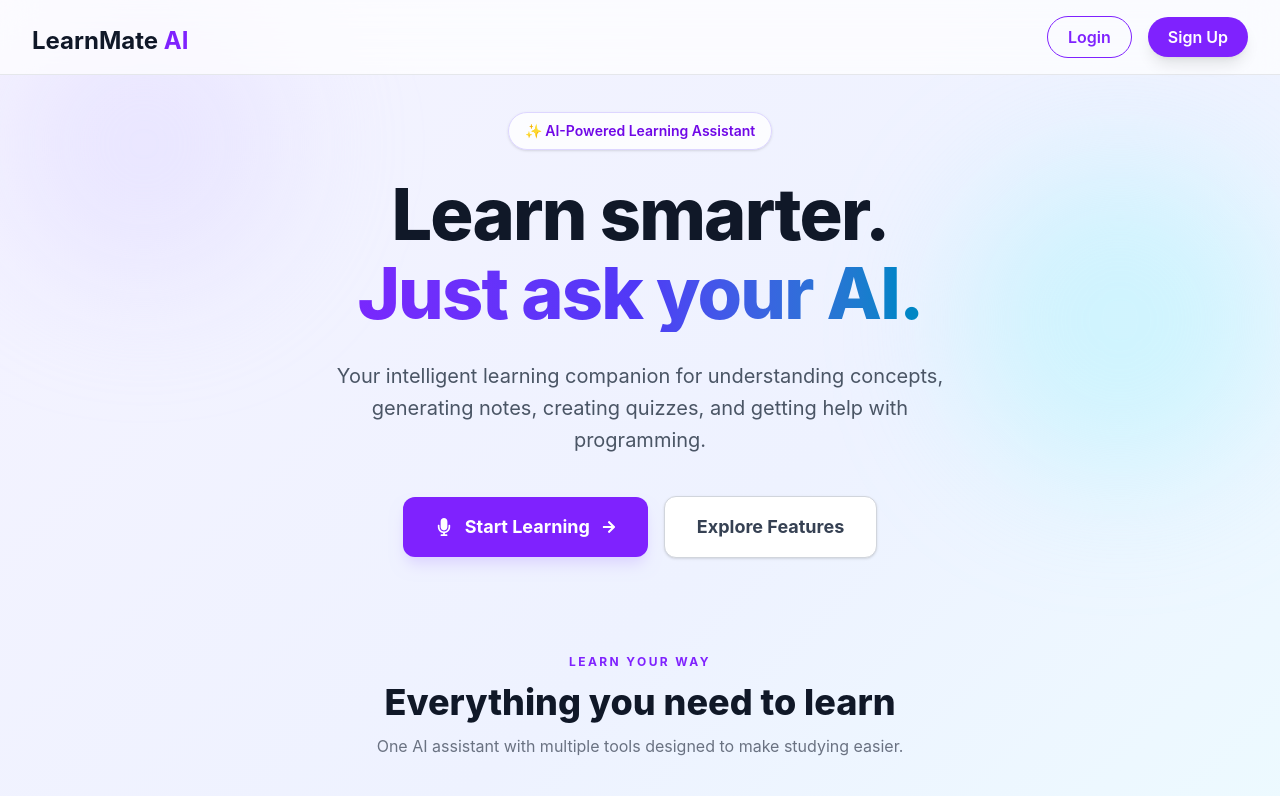
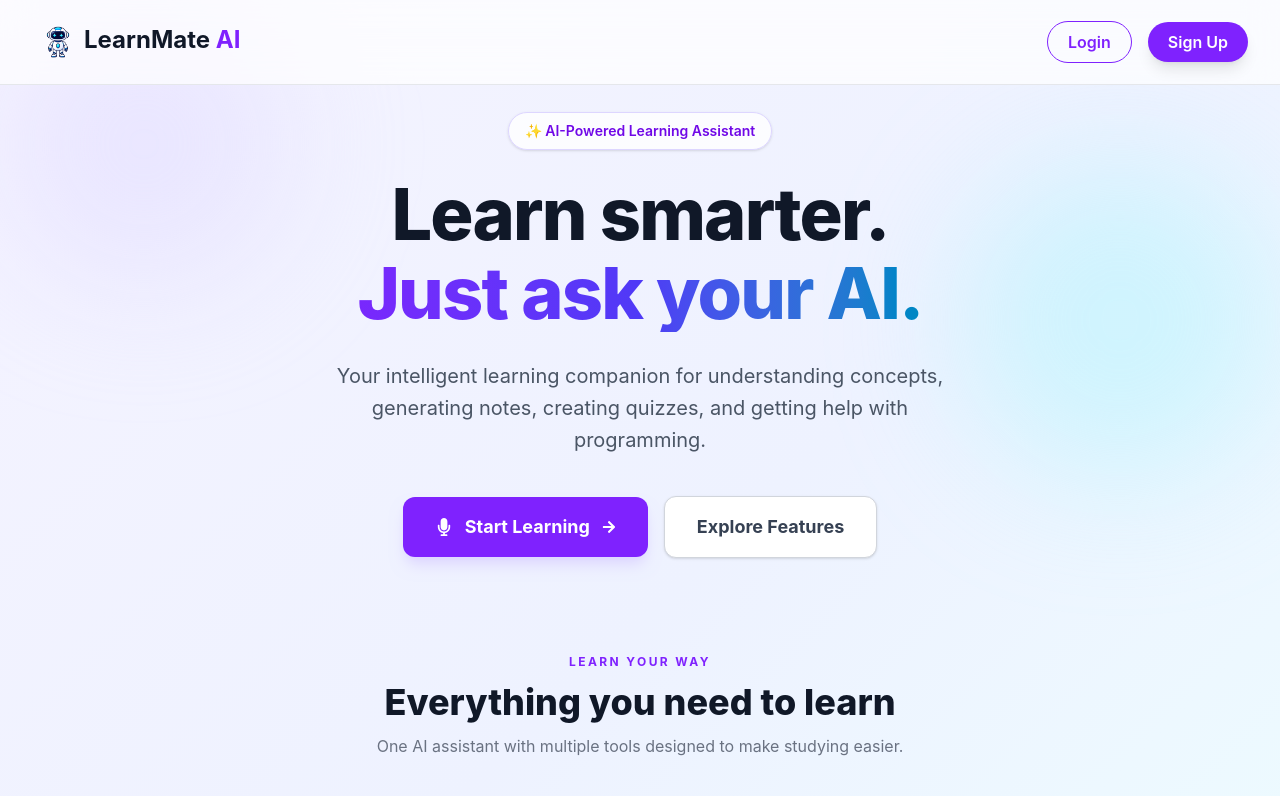
Before and after one commit to kathiravan-018/learnmateAi_frontend, a React (Vite) app in the folder ai_frontend/: page / in a window 1280 px wide. Shown: the top 796 px of the page. Built offline with nearby package versions, Linux system fonts and the light colour scheme.

Commit message:
first backend learnmateAi  commit

```diff
--- a/ai_frontend/src/components/Navbar.jsx
+++ b/ai_frontend/src/components/Navbar.jsx
@@ -27,7 +27,7 @@ export default function Navbar() {
         try {
 
             const response = await fetch(
-                "https://learnmateai-backend.onrender/api/me/",
+                "https://learnmateai-backend.onrender.com/api/me/",
                 {
                     method: "GET",
 
@@ -195,6 +195,16 @@ export default function Navbar() {
                 {/* Logo */}
                <div className="flex">
 
+               <img
+                src={ailogo}
+                alt="LearnMate AI logo"
+                className="
+                    h-13
+                    w-13
+                    object-contain
+                "
+            />
+
 
                 <h2
                     className="
--- a/ai_frontend/src/features/CodeExplainer.jsx
+++ b/ai_frontend/src/features/CodeExplainer.jsx
@@ -23,7 +23,7 @@ const CodeExplainer = () => {
 
     try {
       const response = await axios.post(
-        "https://learnmateai-backend.onrender/api/code-explain/",
+        "https://learnmateai-backend.onrender.com/api/code-explain/",
         {
           code: code,
         }
--- a/ai_frontend/src/hooks/useChat.js
+++ b/ai_frontend/src/hooks/useChat.js
@@ -28,7 +28,7 @@ const sendMessage = async (message) => {
         console.log("🚀 Sending request:", message);
 
         const response = await fetch(
-            "https://learnmateai-backend.onrender/api/chat/",
+            "https://learnmateai-backend.onrender.com/api/chat/",
             {
                 method: "POST",
 
--- a/ai_frontend/src/hooks/useNotes.js
+++ b/ai_frontend/src/hooks/useNotes.js
@@ -20,7 +20,7 @@ export default function useNotes() {
         try {
 
     const response = await fetch(
-        "https://learnmateai-backend.onrender/api/notes/",
+        "https://learnmateai-backend.onrender.com/api/notes/",
         {
             method: "POST",
 
--- a/ai_frontend/src/pages/Login.jsx
+++ b/ai_frontend/src/pages/Login.jsx
@@ -44,7 +44,7 @@ export default function Login() {
         try {
 
             const response = await fetch(
-                "https://learnmateai-backend.onrender/api/auth/login/",
+                "https://learnmateai-backend.onrender.com/api/auth/login/",
                 {
                     method: "POST",
 
--- a/ai_frontend/src/pages/Signup.jsx
+++ b/ai_frontend/src/pages/Signup.jsx
@@ -45,7 +45,7 @@ export default function SignUp() {
         try {
 
             const response = await fetch(
-                "https://learnmateai-backend.onrender/api/auth/register/",
+                "https://learnmateai-backend..com/api/auth/register/",
                 {
                     method: "POST",
 
```
